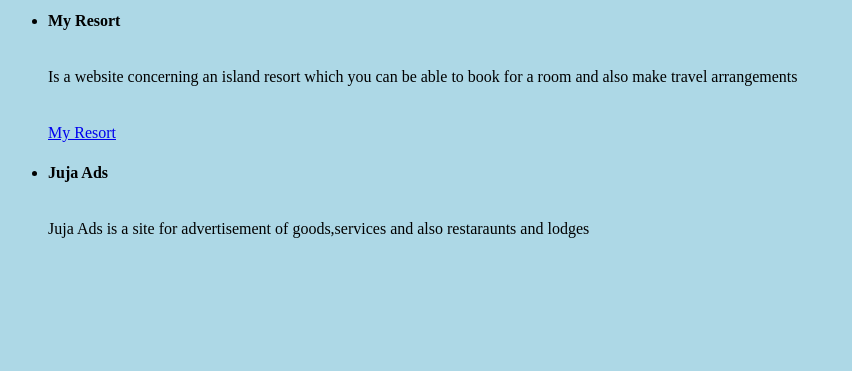
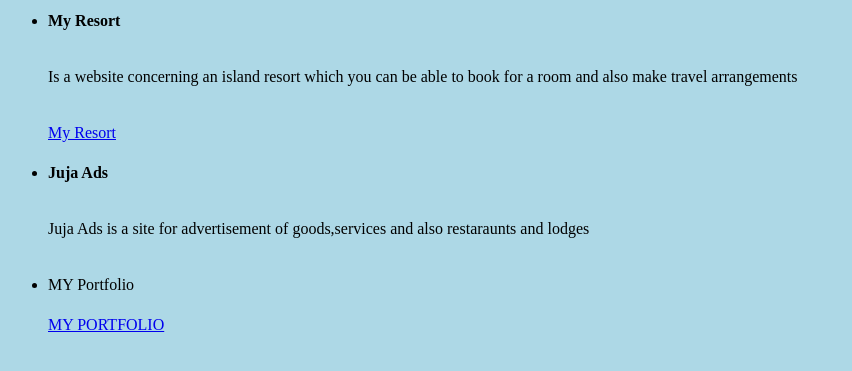
Before and after one commit to Jeffacy99/portfolio, a plain HTML site: page projects.html in a window 1280 px wide. Shown: the part 79-450 px from the top of the page, without its empty margins (0-852 px from the left). Drawn offline with Linux system fonts and the light colour scheme.

Commit message:
added a link to projects

```diff
--- a/projects.html
+++ b/projects.html
@@ -13,6 +13,8 @@
       <a href="https://github.com/Jeffacy99/RESORT.git">My Resort</a>
 <li><b><strong>Juja Ads</b></strong></li>
 <p>Juja Ads is a site for advertisement of goods,services and also restaraunts and lodges</p>
+<li>MY Portfolio</li>
+<a href="https://jeffacy99.github.io/portfolio/">MY PORTFOLIO</a>
     </ul>
   </body>
 </html>
```
